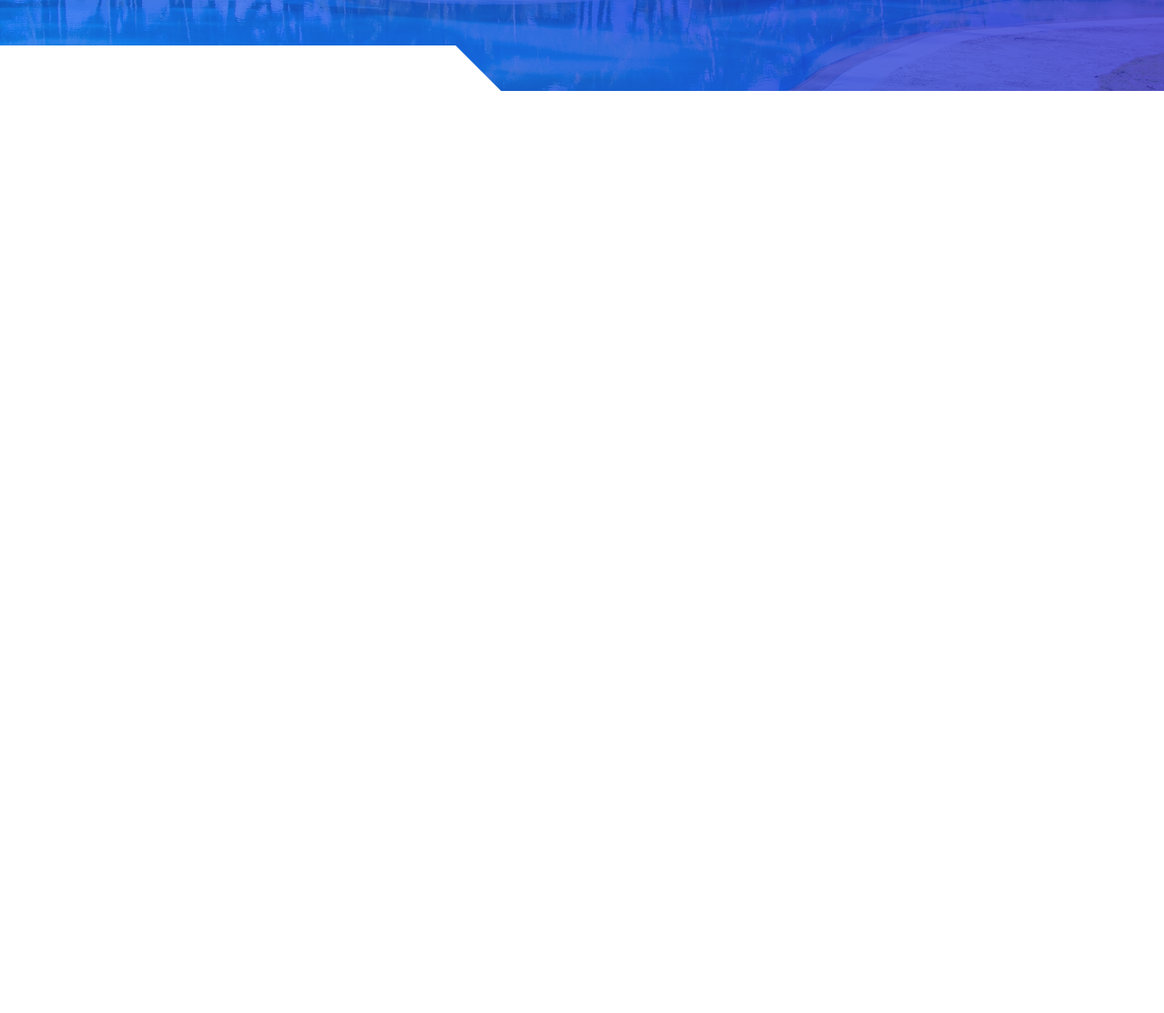
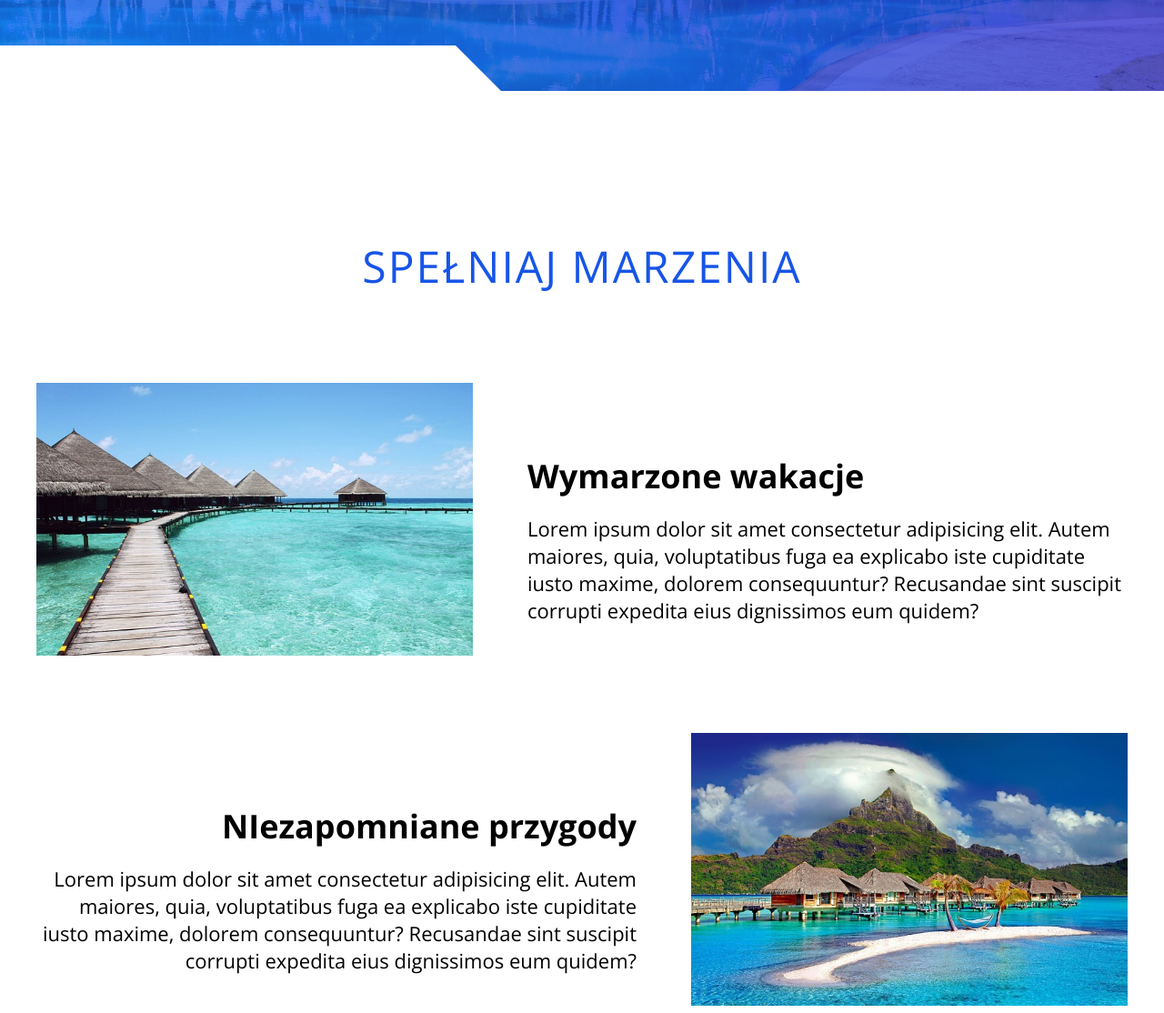
Before and after one commit to kacperchachula/ProjectMMCSchool, a plain HTML site: page index.html in a window 1280 px wide. Shown: the part 500-1614 px from the top of the page at 91% size. Before the commit the page ends 800 px from the top, so only its background shows below. Drawn offline with nearby package versions, Linux system fonts and the light colour scheme.

Commit message:
added dreams section

```diff
--- a/index.html
+++ b/index.html
@@ -37,6 +37,37 @@
         <div class="white-block white-block-left"></div>
     </header>
 
+    <main class="main">
+        <section class="dreams section-padding section white-section">
+            <div class="wrapper">
+                <h2 class="section-heading">Spełniaj marzenia</h2>
+                <div class="dreams__box">
+                    <div class="dreams__box-img">
+                        <img src="/img/paradise-598201_640.jpg" alt="" class="dreams__img">
+                    </div>
+                    <div class="dreams__box-text">
+                        <h3 class="dreams__title">Wymarzone wakacje</h3>
+                        <p class="dreams__text">Lorem ipsum dolor sit amet consectetur adipisicing elit. Autem maiores,
+                            quia, voluptatibus fuga ea explicabo iste cupiditate iusto maxime, dolorem consequuntur?
+                            Recusandae sint suscipit corrupti expedita eius dignissimos eum quidem?</p>
+                    </div>
+                </div>
+                <div class="dreams__box">
+                    <div class="dreams__box-img dreams__box-img--right">
+                        <img src="/img/bora-bora-3023437_640.jpg" alt="" class="dreams__img">
+                    </div>
+                    <div class="dreams__box-text dreams__box-text--right">
+                        <h3 class="dreams__title">NIezapomniane przygody</h3>
+                        <p class="dreams__text">Lorem ipsum dolor sit amet consectetur adipisicing elit. Autem maiores,
+                            quia, voluptatibus fuga ea explicabo iste cupiditate iusto maxime, dolorem consequuntur?
+                            Recusandae sint suscipit corrupti expedita eius dignissimos eum quidem?</p>
+                    </div>
+                </div>
+            </div>
+
+        </section>
+    </main>
+
     <script src="js/main.js"></script>
 </body>
 
--- a/sass/_components.scss
+++ b/sass/_components.scss
@@ -3,7 +3,7 @@
 
 .wrapper{
     margin: 0 auto;
-    padding: 100%;
+    width: 100%;
     max-width: 1200px;
 }
 
@@ -52,3 +52,37 @@
     }
 
 }
+
+.section-heading{
+    position: relative;
+    margin-bottom: 2em;
+    font-size: 3rem;
+    font-weight: 300;
+    text-transform: uppercase;
+    text-align: center;
+    color: colors.$main-color;
+    letter-spacing: 2px;
+}
+
+.section-padding{
+    padding: 6em 2em;
+}
+
+
+@media (min-width: 768px) {
+    .section-heading{
+        font-size: 3.6rem;
+    }
+    .section-padding{
+        padding: 8em 2em;
+    }
+}
+
+@media (min-width: 992px) {
+    .section-heading{
+        font-size: 4.8rem;
+    }
+    .section-padding{
+        padding: 10em 2em;
+    }
+}
--- a/sass/main.scss
+++ b/sass/main.scss
@@ -178,9 +178,67 @@ body{
     animation: navItemsAnimation 1s both;
 }
 
+
+// ! MAIN
+// ! DREAMS
+
+.dreams{
+    &__box{
+        display: flex;
+        flex-direction: column;
+        margin: 2em 0;
+    }
+
+    &__img{
+        width: 100%;
+        margin-bottom: 1em;
+    }
+
+    &__title{
+        margin-bottom: 0.5em;
+    }
+
+    &__text{
+        font-size: 1.4rem;
+    }
+}
+
+
 // !================================
 // ! MEDIA
 // !================================
+
+@media (min-width: 576px) {
+    .dreams{
+        &__box{
+            flex-direction: row;
+            justify-content: space-between;
+
+            &-text{
+                width: 55%;
+
+                &--right{
+                    text-align: right;
+                }
+            }
+
+            &-img{
+                width: 40%;
+
+                &--right{
+                    order: 1;
+                }
+            }
+        }
+
+        &__img{
+            margin-bottom: 0;
+            max-height: 300px;
+        }
+
+    }
+}
+
 
 @media (min-width: 768px) {
     .white-block{
@@ -200,6 +258,13 @@ body{
             font-size: 1.6rem;
         }
     }
+
+    .dreams{
+        &__text{
+            font-size: 1.8rem;
+        }
+    }
+
 }
 
 @media (min-width: 992px){
@@ -215,4 +280,31 @@ body{
             font-size: 10rem;
         }
     }
+
+    .nav{
+        &__item{
+            font-size: 4.8rem;
+        }
+    }
+
+    .dreams{
+        &__box{
+            margin: 5em 0;
+
+            &-text{
+                display: flex;
+                flex-direction: column;
+                justify-content: flex-end;
+                margin-bottom: 2.5em;
+            }
+        }
+
+        &__title{
+            font-size: 3.6rem;
+        }
+
+        &__text{
+            font-size: 2.2rem;
+        }
+    }
 }
```
Also changed, not shown: css/main.css, img/bora-bora-3023437_640.jpg (added), img/paradise-598201_640.jpg (added), 1 other file.
